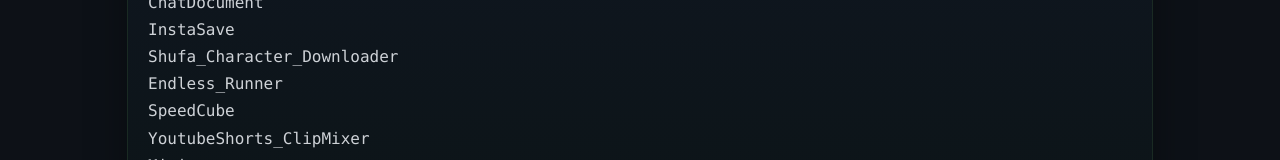
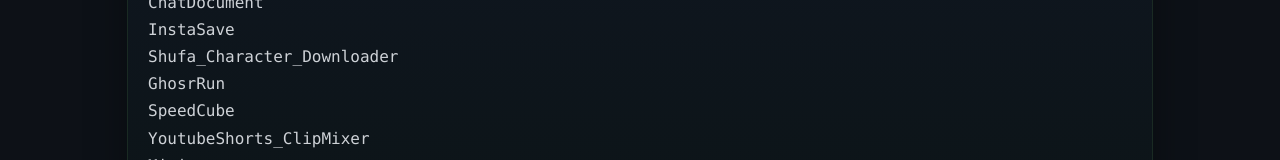
Before and after one commit to prcpham-dev/prcpham-portfolio, a Next.js app in the folder portfolio/: page / in a window 1280 px wide. Shown: the part 1795-1955 px from the top of the page. Built offline with nearby package versions, Linux system fonts and the light colour scheme.

Commit message:
Forgot to change name

```diff
--- a/portfolio/pages/components/projects/Projects.tsx
+++ b/portfolio/pages/components/projects/Projects.tsx
@@ -46,10 +46,10 @@
               into a structured local directory and displayed progress and logs in the UI.`,
   },
   {
-    name: "Endless_Runner",
+    name: "GhosrRun",
     tech: "HTML5 Canvas, JavaScript, LocalStorage",
     image: "",
-    link: "https://prcpham-dev.github.io/Endless-Runner/",
+    link: "https://prcpham-dev.github.io/GhostRun/",
     details: `Built an endless runner game where a ghost character flips gravity
               to dodge pillars, inspired by Flappy Bird. Implemented physics with gravity
               inversion, collision detection, and difficulty scaling using vanilla JavaScript.
```
